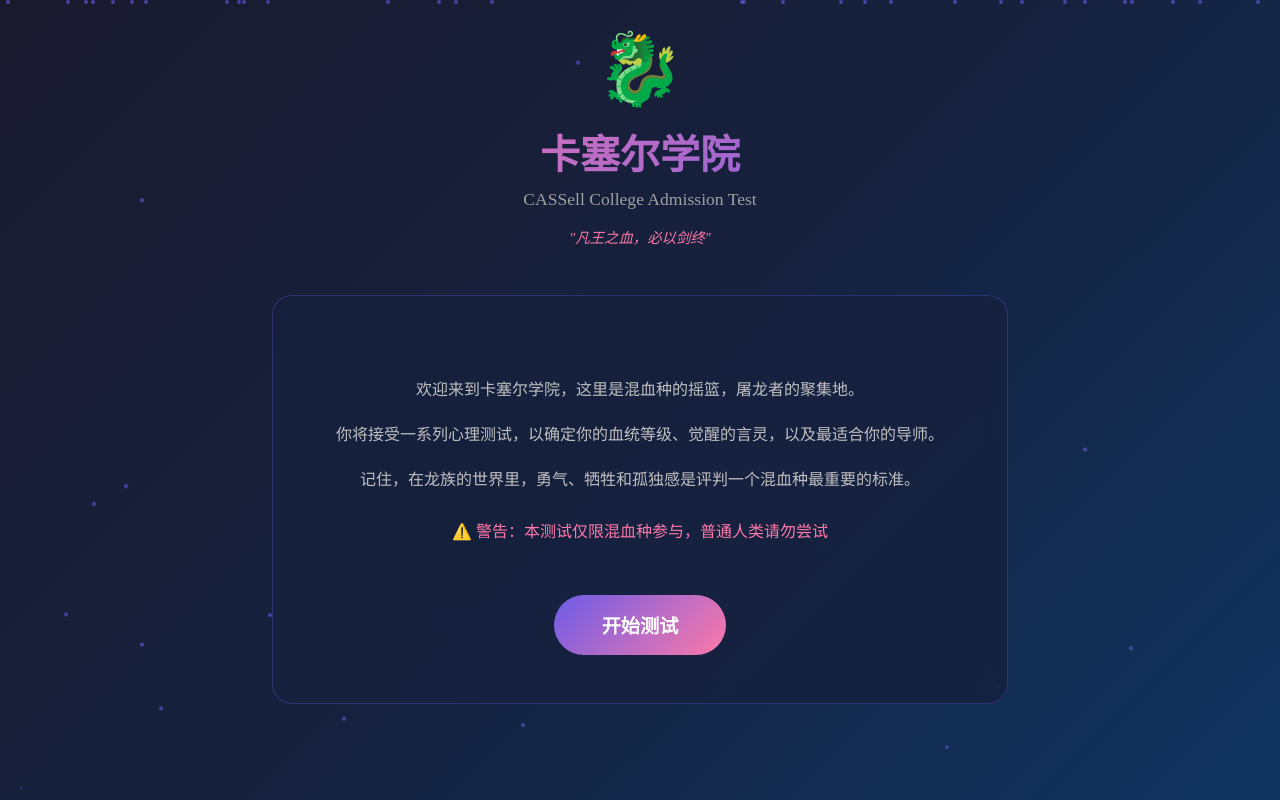
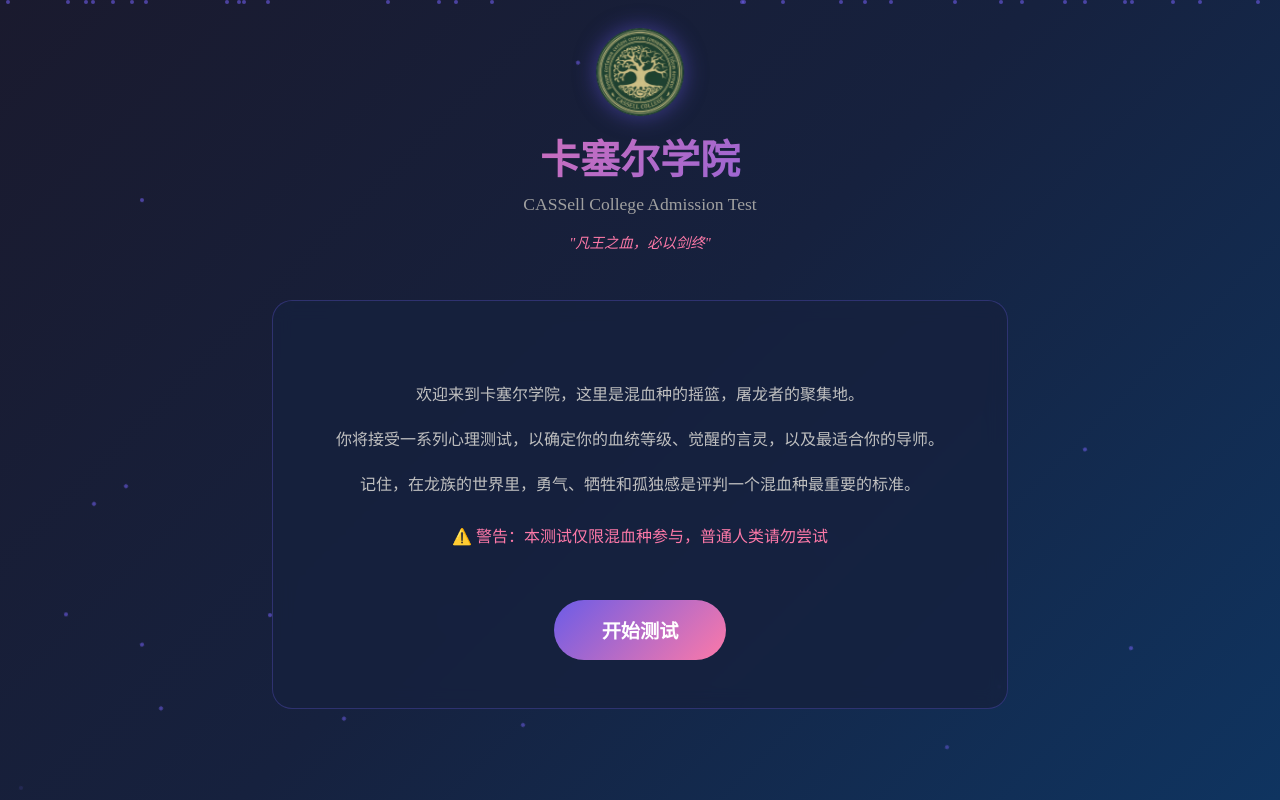
Before and after one commit to silver1182/dontdie-ai, a plain HTML site: page cassell-test.html in a window 1280 px wide. Drawn offline with Linux system fonts and the light colour scheme.

Commit message:
替换卡塞尔入学测试的龙图标为校徽

```diff
--- a/cassell-test.html
+++ b/cassell-test.html
@@ -66,9 +66,19 @@
         }
 
         .logo {
-            font-size: 4rem;
             margin-bottom: 1rem;
             animation: pulse 2s infinite;
+            display: flex;
+            justify-content: center;
+            align-items: center;
+        }
+
+        .logo img {
+            width: 80px;
+            height: 80px;
+            border-radius: 50%;
+            object-fit: cover;
+            box-shadow: 0 0 20px rgba(108, 92, 231, 0.5);
         }
 
         @keyframes pulse {
@@ -496,7 +506,7 @@
     <div class="container">
         <!-- 头部 -->
         <header class="header">
-            <div class="logo">🐉</div>
+            <div class="logo"><img src="images/casssell-logo-test.png" alt="Cassell College" style="width: 80px; height: 80px; border-radius: 50%; object-fit: cover;"></div>
             <h1>卡塞尔学院</h1>
             <p class="subtitle">CASSell College Admission Test</p>
             <p class="motto">"凡王之血，必以剑终"</p>
```
Also changed, not shown: images/casssell-logo-test.png (added).
